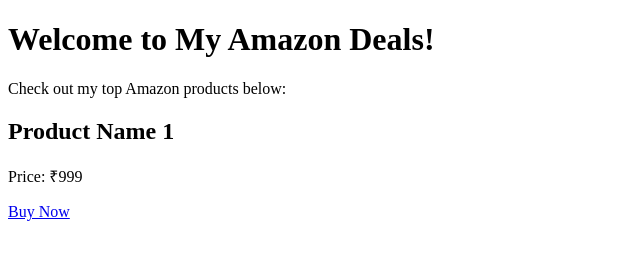
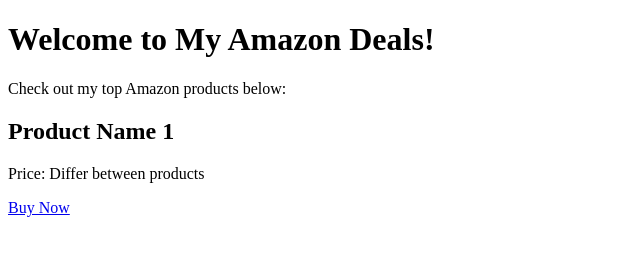
Before and after one commit to NAVEEN-37-V/AMAZ37, a plain HTML site: page index.html in a window 1280 px wide. Shown: the whole page, without its empty margins (0-640 px from the left). Drawn offline with Linux system fonts and the light colour scheme.

Commit message:
Update product price description in index.html

```diff
--- a/index.html
+++ b/index.html
@@ -9,7 +9,7 @@
 
     <div class="product">
         <h2>Product Name 1</h2>
-        <p>Price: ₹999</p>
+        <p>Price: Differ between products</p>
         <a href="https://amzn.to/3HW3DG9" target="_blank">Buy Now</a>
     </div>
 </body>
```
